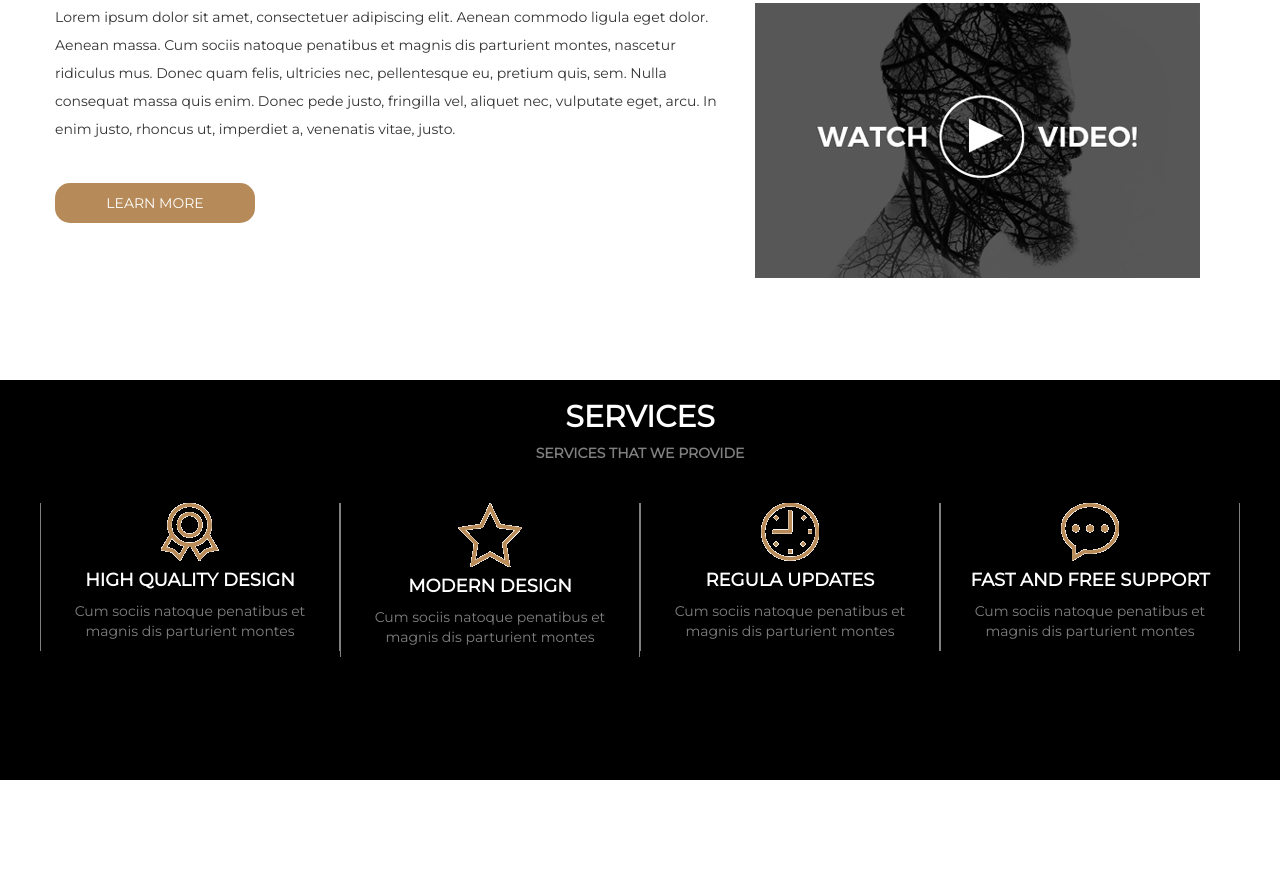
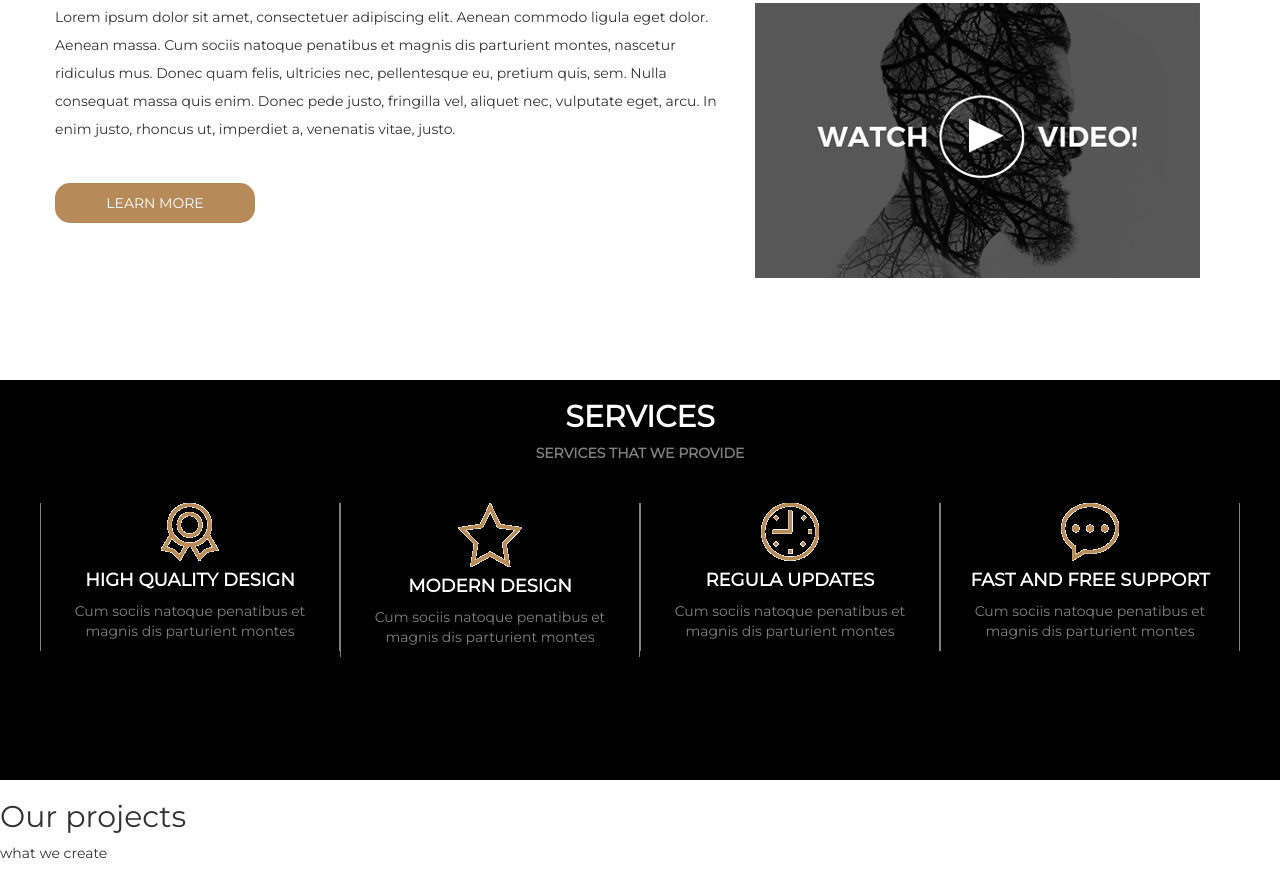
Before and after one commit to SliwK/Project_4, a website: page index.html in a window 1280 px wide. Shown: the part 970-1843 px from the top of the page. Before the commit the page ends 1750 px from the top, so only its background shows below. Drawn offline with nearby package versions, Linux system fonts and the light colour scheme.

Commit message:
Corrections

```diff
--- a/index.html
+++ b/index.html
@@ -103,6 +103,12 @@
       </div>
     </div>
     <div class="our-projects">
+      <h2>Our projects</h2>
+      <p class="sub-title">
+          what we create
+      </p>
+      <div class="row">
+      </div>
     </div>
     <div class="our-team">
     </div>
```
